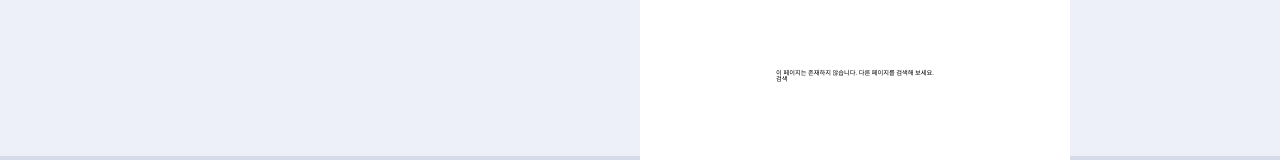
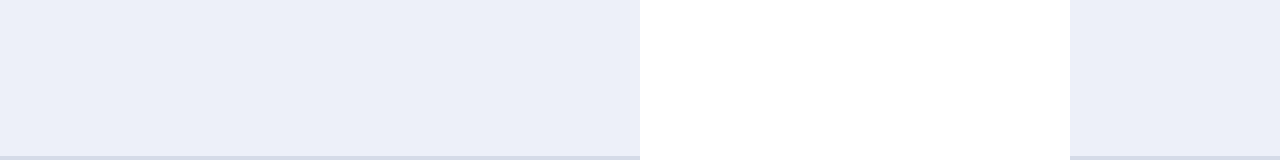
Before and after one commit to json91-dev/marshmellow-front-nextjs, a Next.js app: page /signup/info in a window 1280 px wide. Before the commit this address had no page. Shown: the part 324-484 px from the top of the page. Built offline with nearby package versions, Linux system fonts and the light colour scheme.

Commit message:
[feat] 기본 회원가입 화면 폴더 구조 작업 / 로그인화면=>회원가입화면 링크 연동

```diff
--- /dev/null
+++ b/src/app/(beforeLogin)/signup/info/info.module.scss
@@ -0,0 +1,7 @@
+.container {
+  width: 100%;
+  height: 100%;
+  display: flex;
+  flex-direction: column;
+  justify-content: space-between;
+}
--- /dev/null
+++ b/src/app/(beforeLogin)/signup/info/page.tsx
@@ -0,0 +1,5 @@
+import style from './info.module.scss';
+
+export default function SignUpInfo() {
+  return <div className={style.container}></div>;
+}
--- /dev/null
+++ b/src/app/(beforeLogin)/signup/submit/page.tsx
@@ -0,0 +1,5 @@
+import style from './verify.module.scss';
+
+export default function SignUpSubmit() {
+  return <div className={style.container}></div>;
+}
--- /dev/null
+++ b/src/app/(beforeLogin)/signup/submit/submit.module.scss
@@ -0,0 +1,7 @@
+.container {
+  width: 100%;
+  height: 100%;
+  display: flex;
+  flex-direction: column;
+  justify-content: space-between;
+}
--- /dev/null
+++ b/src/app/(beforeLogin)/signup/verify/page.tsx
@@ -0,0 +1,4 @@
+import style from './verify.module.scss';
+export default function SignUpVerify() {
+  return <div className={style.container}></div>;
+}
--- /dev/null
+++ b/src/app/(beforeLogin)/signup/verify/verify.module.scss
@@ -0,0 +1,7 @@
+.container {
+  width: 100%;
+  height: 100%;
+  display: flex;
+  flex-direction: column;
+  justify-content: space-between;
+}
--- a/src/app/global.css
+++ b/src/app/global.css
@@ -6,7 +6,11 @@
 * {
   box-sizing: border-box;
   margin:0;
-  padding:0
+  padding:0;
+  -webkit-user-select: none; /* Safari, Chrome 등 */
+  -moz-user-select: none; /* Firefox */
+  -ms-user-select: none; /* Internet Explorer/Edge */
+  user-select: none; /* 비표준 브라우저를 위한 기본 값 */
 }
 
 /* HTML5 display-role reset for older browsers */
```
Also changed, not shown: src/app/(beforeLogin)/login/_components/GoogleLoginButton.tsx (+11 -1 lines), src/app/(beforeLogin)/login/_components/KakaoLoginButton.tsx (+11 -1 lines).
